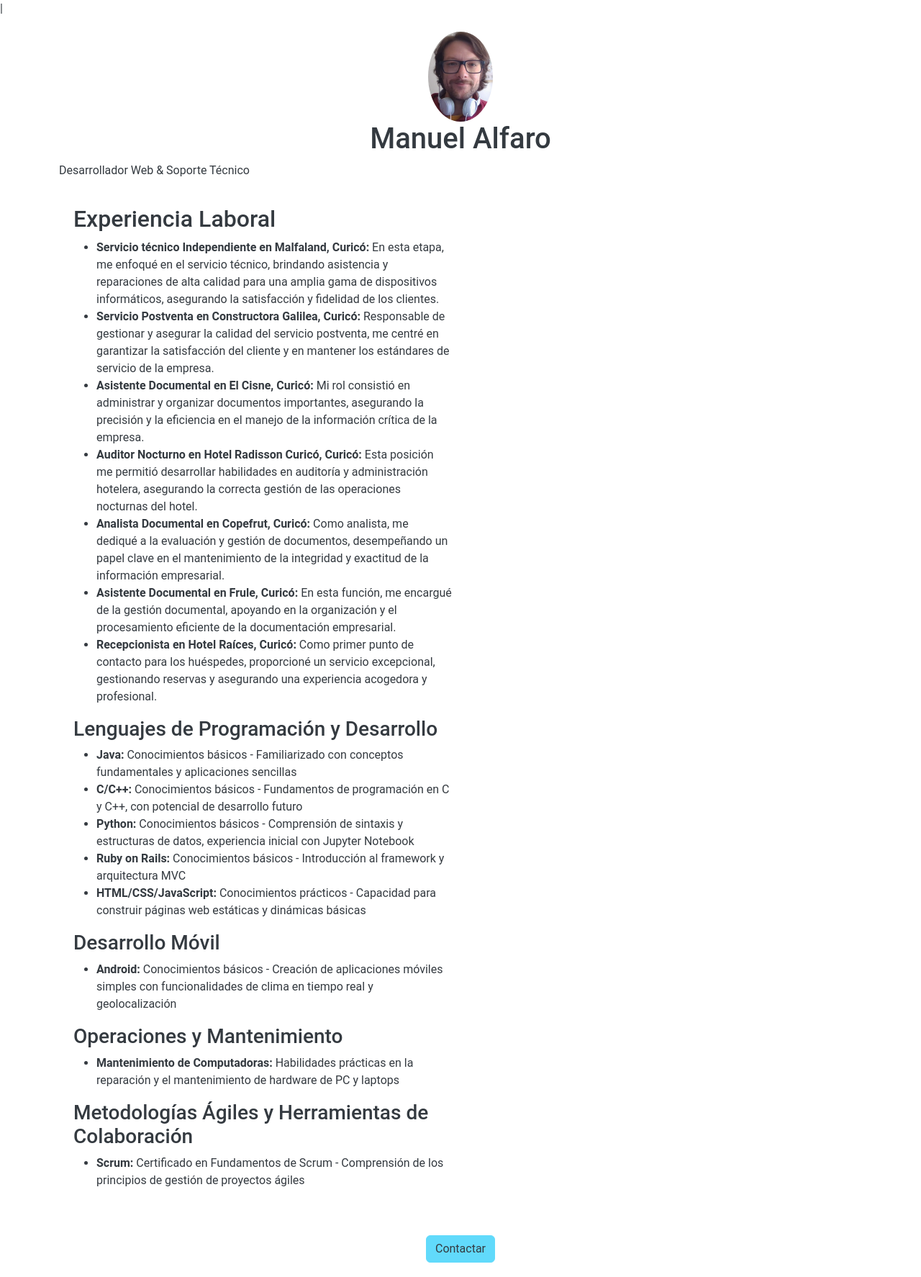
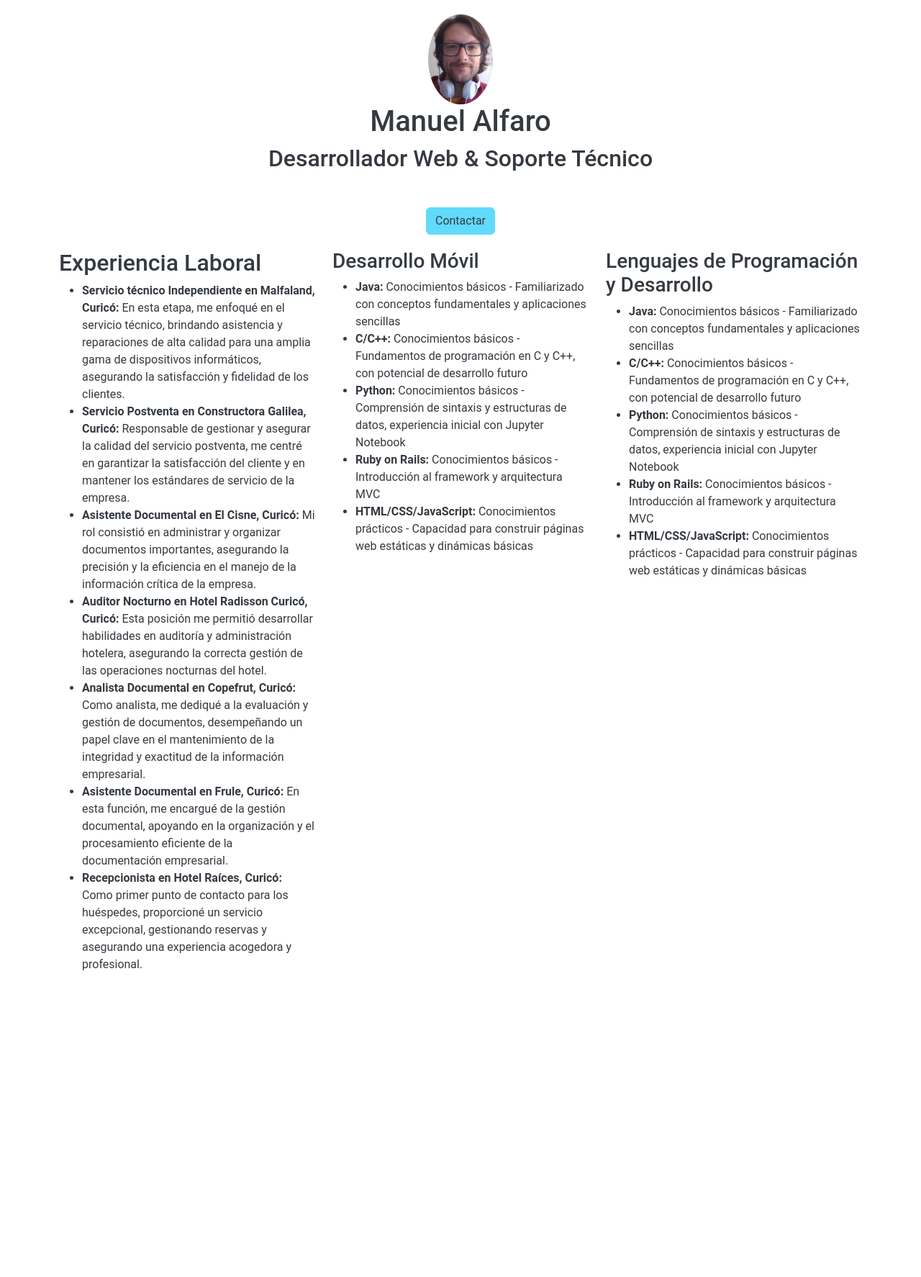
Before and after one commit to Malfaroarevalo/Malfaland, a PHP site: page /about.html in a window 1280 px wide. Shown: the part 76-1850 px from the top of the page at 72% size. After the commit the page ends 1424 px from the top, so only its background shows below. Run offline with PHP 8.4, Linux system fonts and the light colour scheme; some web fonts are replaced.

Commit message:
update final dia 15

```diff
--- a/about.html
+++ b/about.html
@@ -25,18 +25,49 @@
                 </ul>
             </div>
         </div>
-    </nav>|
-    <!-- Main content -->
+    </nav>
     <section id="about">
         <div class="container">
         <div class="text-center">
             <img src="img/profile.png" class="rounded-circle">
             <h1>Manuel Alfaro</h1>
-            <p>Desarrollador Web & Soporte Técnico</p>
+            <h2>Desarrollador Web & Soporte Técnico</h2>
         </div>
-        <div class="text-container">
+
+            <div class="container text-center">
+                <div class="text-center mt-5">
+                    <button class="btn btn-primary" type="submit" onclick="toggleForm()">Contactar</button>
+
+                </div>
+
+                <div id="contactForm" style="display: none;">
+                    <form id="contratacionForm" action="https://formspree.io/f/xkndwnbw" method="POST">
+                        <div class="form-group">
+                            <label for="name">Nombre</label>
+                            <input type="text" class="form-control" id="name" name="name" placeholder="Ingrese su nombre" required>
+                        </div>
+                        <div class="form-group">
+                            <label for="emailForm">Correo electrónico</label>
+                            <input type="email" class="form-control" id="emailForm" name="email" placeholder="Ingrese su correo electrónico" required>
+                        </div>
+                        <div class="form-group">
+                            <label for="phone">Número de teléfono</label>
+                            <input type="tel" class="form-control" id="phone" name="phone" placeholder="Ingrese su número de teléfono" required>
+                        </div>
+                        <div class="form-group">
+                            <label for="message">Mensaje</label>
+                            <textarea class="form-control" id="message" name="message" placeholder="Ingrese su mensaje" required></textarea>
+                        </div>
+                        <button type="submit" class="btn btn-primary">Enviar</button>
+                        <button type="button" class="btn btn-secondary" id="closeModalButton" onclick="closeModal()">Cerrar</button>
+                    </form>
+                </div>
+            </div>
+
+    </section>
+    <div class="container">
         <div class="row">
-            <div class="col-md-6">
+            <div class="col-md-4">
                 <h2>Experiencia Laboral</h2>
                     <ul>
                         <li><strong>Servicio técnico Independiente en Malfaland, Curicó:</strong> En esta etapa, me enfoqué en el servicio técnico, brindando
@@ -54,6 +85,8 @@
                         <li><strong>Recepcionista en Hotel Raíces, Curicó:</strong> Como primer punto de contacto para los huéspedes, proporcioné un
                             servicio excepcional, gestionando reservas y asegurando una experiencia acogedora y profesional.</li>
                     </ul>
+            </div>
+            <div class="col-md-4 order-md-2">
                 <h3>Lenguajes de Programación y Desarrollo</h3>
                 <ul>
                     <li><strong>Java:</strong> Conocimientos básicos - Familiarizado con conceptos fundamentales y aplicaciones sencillas</li>
@@ -62,40 +95,18 @@
                     <li><strong>Ruby on Rails:</strong> Conocimientos básicos - Introducción al framework y arquitectura MVC</li>
                     <li><strong>HTML/CSS/JavaScript:</strong> Conocimientos prácticos - Capacidad para construir páginas web estáticas y dinámicas básicas</li>
                 </ul>
+            </div>
+            <div class="col-md-4 order-md-1">
                 <h3>Desarrollo Móvil</h3>
                     <ul>
-                    <li><strong>Android:</strong> Conocimientos básicos - Creación de aplicaciones móviles simples con funcionalidades de clima en tiempo real y geolocalización</li>
-                </ul>
-                <h3>Operaciones y Mantenimiento</h3>
-                <ul>
-                    <li><strong>Mantenimiento de Computadoras:</strong> Habilidades prácticas en la reparación y el mantenimiento de hardware de PC y laptops</li>
-                </ul>
-                <h3>Metodologías Ágiles y Herramientas de Colaboración</h3>
-                <ul>
-                    <li><strong>Scrum:</strong> Certificado en Fundamentos de Scrum - Comprensión de los principios de gestión de proyectos ágiles</li>
+                        <li><strong>Java:</strong> Conocimientos básicos - Familiarizado con conceptos fundamentales y aplicaciones sencillas</li>
+                        <li><strong>C/C++:</strong> Conocimientos básicos - Fundamentos de programación en C y C++, con potencial de desarrollo futuro</li>
+                        <li><strong>Python:</strong> Conocimientos básicos - Comprensión de sintaxis y estructuras de datos, experiencia inicial con Jupyter Notebook</li>
+                        <li><strong>Ruby on Rails:</strong> Conocimientos básicos - Introducción al framework y arquitectura MVC</li>
+                        <li><strong>HTML/CSS/JavaScript:</strong> Conocimientos prácticos - Capacidad para construir páginas web estáticas y dinámicas básicas</li>
                     </ul>
             </div>
-            <div class="contact-container">
-                <div class="text-center mt-5">
-                    <a href="mailto:malfaroarevalo@gmail.com" class="btn btn-primary" onclick="toggleForm()">Contactar</a>
         </div>
-
-                <div id="contactForm" style="display: none;">
-                    <form action="mailto:malfaroarevalo@gmail.com" method="post">
-                        <label for="name">Nombre:</label>
-                        <input type="text" id="name" name="name"><br>
-                        <label for="email">Correo electrónico:</label>
-                        <input type="email" id="email" name="email"><br>
-                        <label for="message">Mensaje:</label>
-                        <textarea id="message" name="message"></textarea><br>
-                        <input type="submit" value="Enviar">
-                    </form>
-                </div>
-            </div>
-        </div>
-
-        </div>
-    </section>
     </div>
 
     <!-- Agrega el script de Bootstrap al final del body -->
--- a/styles.css
+++ b/styles.css
@@ -40,6 +40,8 @@ p {
   height: auto;
   display: block;
 }
+
+
 
 /* Navbar */
 .navbar {
```
Also changed, not shown: index.html (+1 -9 lines). Lines whose indentation alone changed are shown as unchanged.
